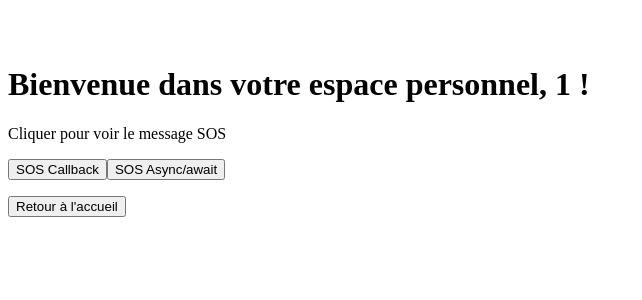
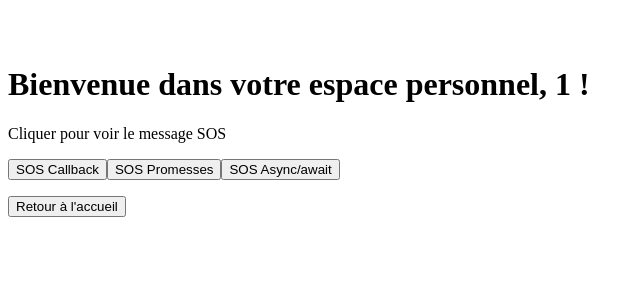
Before and after one commit to SandraLamire/First-project-Angular, an Angular app: page /espace-personnel/1 in a window 1280 px wide. Shown: the top 300 px of the page, without its empty margins (0-642 px from the left). Built offline with nearby package versions, Linux system fonts and the light colour scheme.

Commit message:
Message SOs en promise

```diff
--- a/src/app/espace-personnel/espace-personnel.component.html
+++ b/src/app/espace-personnel/espace-personnel.component.html
@@ -3,7 +3,7 @@
 <div>
     <p>Cliquer pour voir le message SOS</p>
     <button (click)="sosCallback()">SOS Callback</button>
-
+    <button (click)="sosPromesses()">SOS Promesses</button>
     <button (click)="sosAsyncAwait()">SOS Async/await</button>
     <p>{{ message }}</p>
 </div>
--- a/src/app/espace-personnel/espace-personnel.component.ts
+++ b/src/app/espace-personnel/espace-personnel.component.ts
@@ -30,9 +30,10 @@ export class EspacePersonnelComponent {
     this.router.navigate(['/']);
   }
 
+  /* Pour callback, promise et asyn/await */
   message: string = ''; // Variable de modèle pour stocker le message
 
-  /* Fonctions bipLong et bipCourt utilisées pour callback et promise */
+  /* CALLBACK */
   bipLong(callback: Function) {
     // jouez un bip sonore long d'une seconde
     setTimeout(() => {
@@ -49,7 +50,6 @@ export class EspacePersonnelComponent {
     }, 1000);
   }
 
-  /* CALLBACK */
   sosCallback() {
     this.bipCourt(() => {
       this.bipCourt(() => {
@@ -70,6 +70,34 @@ export class EspacePersonnelComponent {
         });
       });
     });
+  }
+
+  /* PROMISE */
+  bipLongPromesse(): Promise<void> {
+    return new Promise((resolve, reject) => {
+      this.message += '-\n';
+      setTimeout(() => resolve(), 1000);
+    });
+  }
+
+  bipCourtPromesse(): Promise<void> {
+    return new Promise((resolve, reject) => {
+      this.message += '.\n';
+      setTimeout(() => resolve(), 1000);
+    });
+  }
+
+  sosPromesses() {
+    this.bipCourtPromesse()
+      .then(() => this.bipCourtPromesse())
+      .then(() => this.bipCourtPromesse())
+      .then(() => this.bipLongPromesse())
+      .then(() => this.bipLongPromesse())
+      .then(() => this.bipLongPromesse())
+      .then(() => this.bipCourtPromesse())
+      .then(() => this.bipCourtPromesse())
+      .then(() => this.bipCourtPromesse())
+      .then(() => this.message += "STOP");
   }
 
   /* ASYNC/AWAIT */
```
